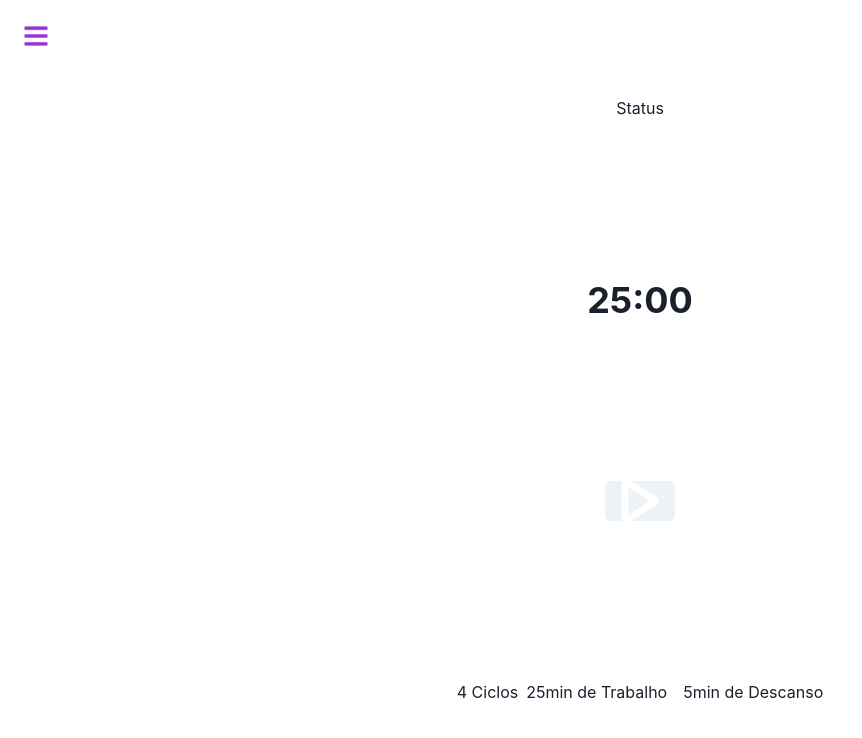
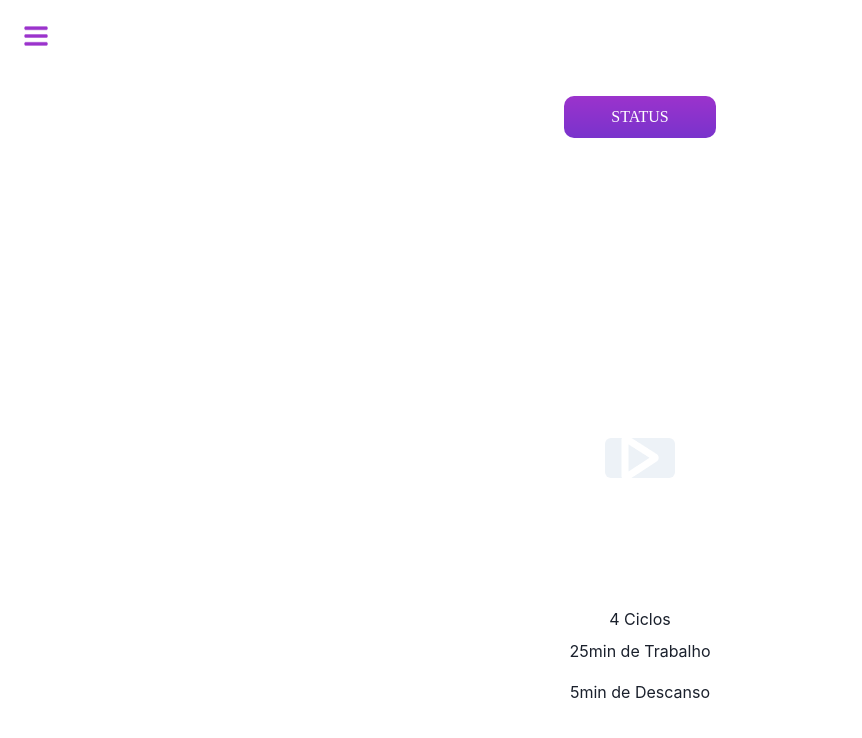
Before and after one commit to AluisioNBR/pomocycle, a Next.js app: page / in a window 1280 px wide. Shown: the top 738 px of the page, without its empty margins (0-862 px from the left). Built offline with nearby package versions, Linux system fonts and the light colour scheme.

Commit message:
style: status viewer

```diff
--- a/src/app/page.tsx
+++ b/src/app/page.tsx
@@ -9,7 +9,7 @@ export default function Home() {
 		<main className="flex min-h-screen flex-col items-center justify-between p-24">
 			<MenuButton />
 
-			<StatusViewer>Status</StatusViewer>
+			<StatusViewer>STATUS</StatusViewer>
 
 			<TimeViewer>{1500}</TimeViewer>
 
--- a/src/components/Informations.tsx
+++ b/src/components/Informations.tsx
@@ -1,4 +1,4 @@
-import { HStack, Text } from '@chakra-ui/react'
+import { VStack, Text } from '@chakra-ui/react'
 
 interface InformationsProps {
 	cycles: number
@@ -8,7 +8,7 @@ interface InformationsProps {
 
 export function Informations({ cycles, work, rest }: InformationsProps) {
 	return (
-		<HStack>
+		<VStack>
 			<Text>{cycles} Ciclos</Text>
 
 			<Text>{work}min de Trabalho</Text>
@@ -16,6 +16,6 @@ export function Informations({ cycles, work, rest }: InformationsProps) {
 			<hr />
 
 			<Text>{rest}min de Descanso</Text>
-		</HStack>
+		</VStack>
 	)
 }
--- a/src/components/StatusViewer.tsx
+++ b/src/components/StatusViewer.tsx
@@ -1,4 +1,4 @@
-import { Text } from '@chakra-ui/react'
+import { Box, Text } from '@chakra-ui/react'
 
 interface StatusViewerProps {
 	children: string
@@ -6,8 +6,18 @@ interface StatusViewerProps {
 
 export function StatusViewer({ children }: StatusViewerProps) {
 	return (
-		<div>
-			<Text>{children}</Text>
-		</div>
+		<Box
+			display="flex"
+			alignItems="center"
+			justifyContent="center"
+			w="9.56rem"
+			h="2.62rem"
+			bgGradient="linear(to-b, #9B33CC, #7933CC)"
+			rounded={10}
+		>
+			<Text color="white" size="24px" fontFamily="jua">
+				{children}
+			</Text>
+		</Box>
 	)
 }
--- a/src/components/TimeViewer.tsx
+++ b/src/components/TimeViewer.tsx
@@ -1,4 +1,4 @@
-import { Heading } from '@chakra-ui/react'
+import { Box, Heading } from '@chakra-ui/react'
 
 interface TimeViewerProps {
 	children: number
@@ -9,10 +9,16 @@ export function TimeViewer({ children }: TimeViewerProps) {
 	const seconds = '00'
 
 	return (
-		<div>
-			<Heading>
+		<Box
+			display="flex"
+			alignItems="center"
+			justifyContent="center"
+			bgGradient="linear(to-b, #09B33CC, #7933CC)"
+			rounded={10}
+		>
+			<Heading color="white">
 				{minutes}:{seconds}
 			</Heading>
-		</div>
+		</Box>
 	)
 }
```
